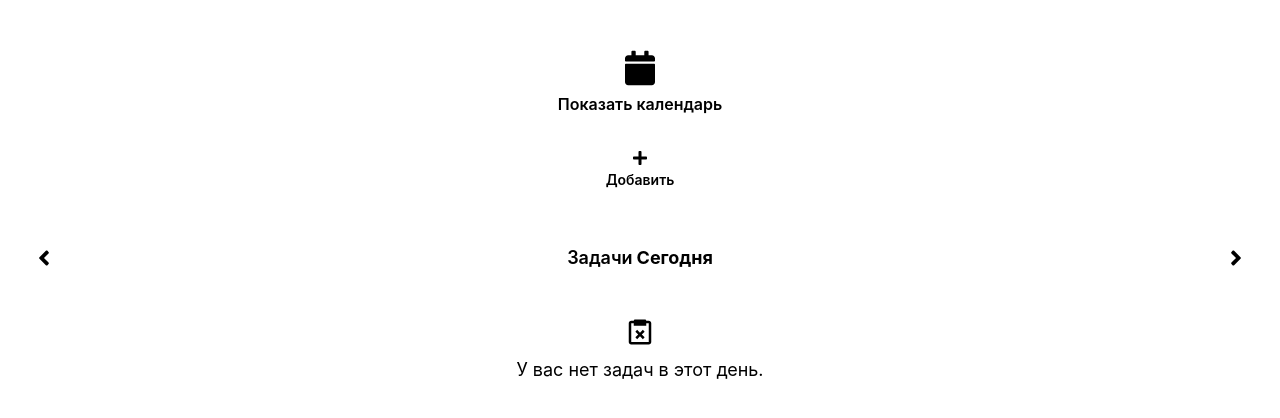
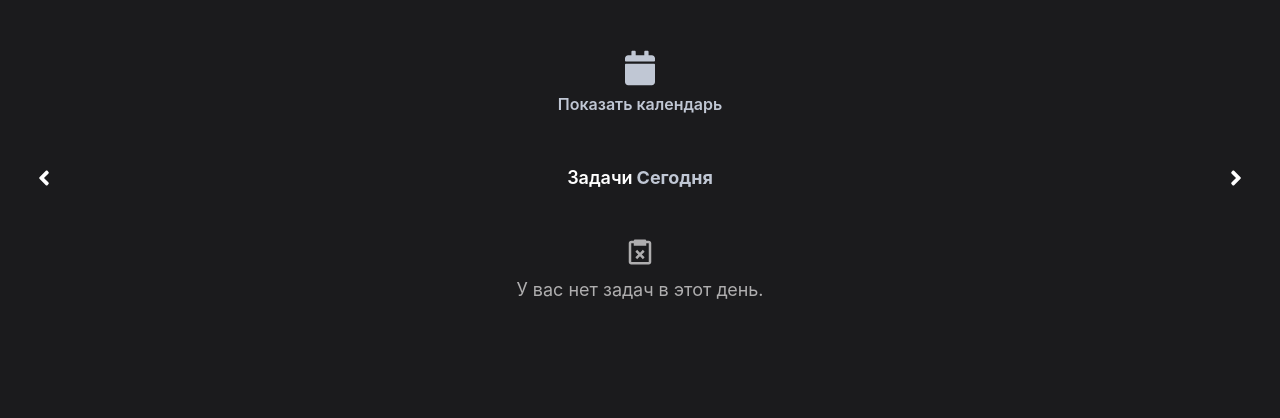
Before and after one commit to tumalexx02/taskmaster-mini-app, a React (Create React App) app: page / in a window 1280 px wide. Shown: the top 418 px of the page. Built offline with nearby package versions, Linux system fonts and the light colour scheme.

Commit message:
Deleted CalendarWrapper and returned the color variables

```diff
--- a/src/components/main/CalendarWrapper.jsx
+++ b/src/components/main/CalendarWrapper.jsx
@@ -7,7 +7,7 @@ function CalendarWrapper() {
     <div className="calendar__wrapper">
       <CalendarSwitcher />
       <Calendar />
-      <ActionBar />
+      {/* <ActionBar /> */}
     </div>
   )
 }
--- a/src/index.scss
+++ b/src/index.scss
@@ -5,15 +5,15 @@
 @import "./style/actionBar.scss";
 @import "./style/switcher.scss";
 
-// :root {
-//   --tg-theme-bg-color: #1b1b1d;
-//   --tg-theme-secondary-bg-color: #1b1b1d;
-//   --tg-theme-text-color: #fff;
-//   --tg-theme-hint-color: #afaeaf;
-//   --tg-theme-button-text-color: #222222;
-//   --tg-theme-link-color: #c0c7d4;
-//   --tg-theme-button-color: #c0c7d4;
-// }
+:root {
+  --tg-theme-bg-color: #1b1b1d;
+  --tg-theme-secondary-bg-color: #1b1b1d;
+  --tg-theme-text-color: #fff;
+  --tg-theme-hint-color: #afaeaf;
+  --tg-theme-button-text-color: #222222;
+  --tg-theme-link-color: #c0c7d4;
+  --tg-theme-button-color: #c0c7d4;
+}
 
 body {
   overflow: hidden;
```
